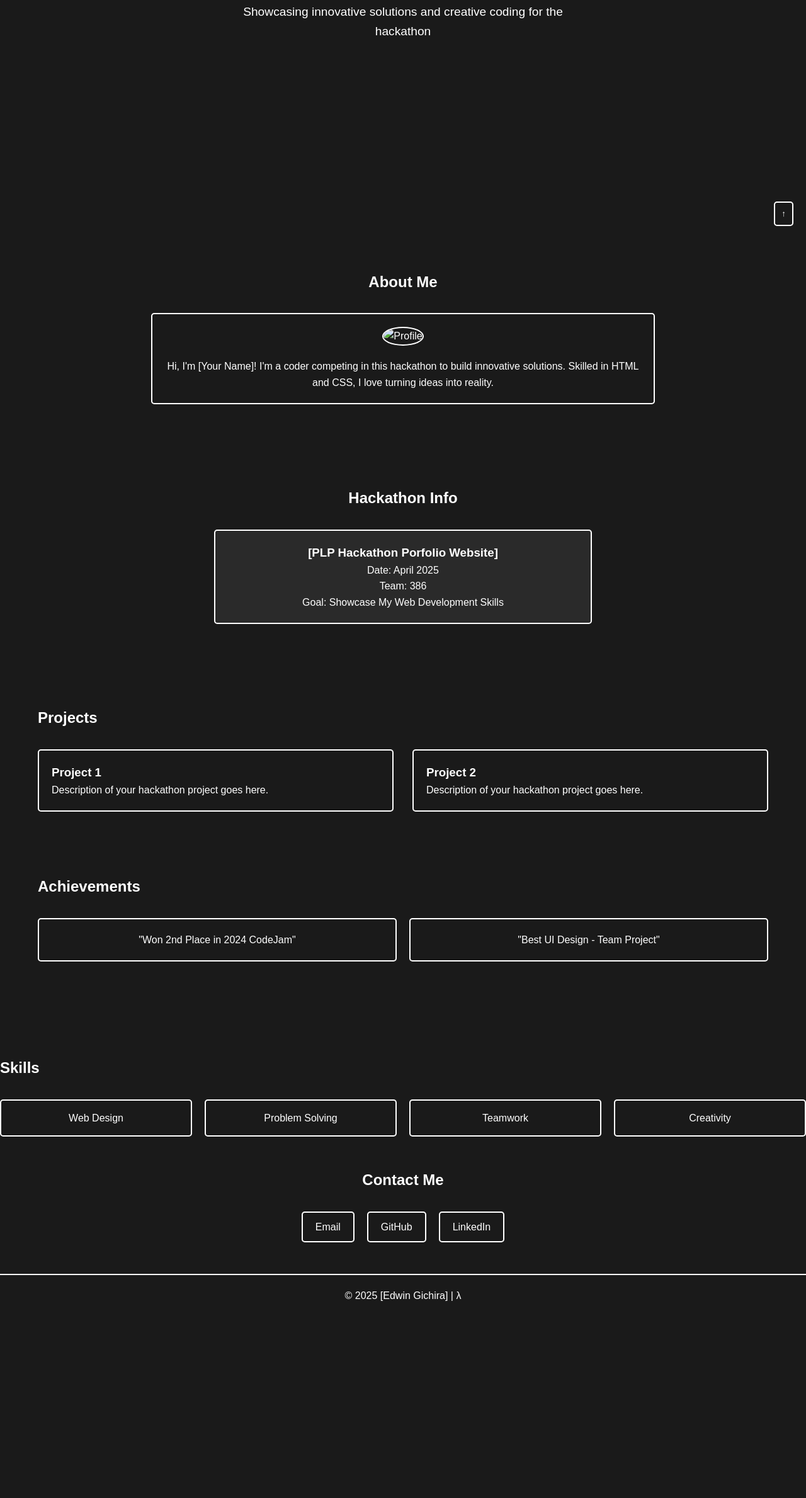
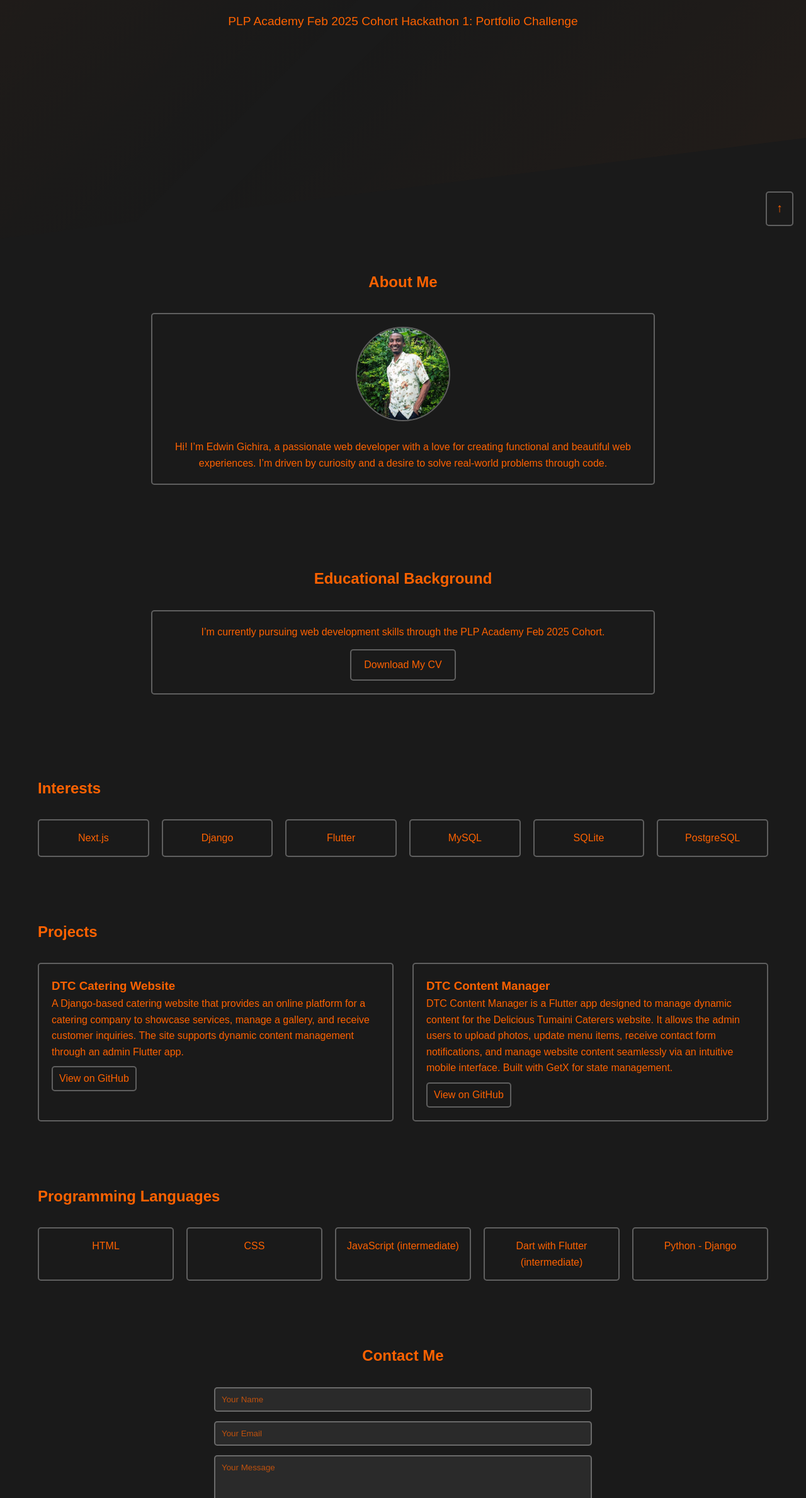
Before and after one commit to EdiGich/PLP_Hackathon_HTML_CSS_Portfolio, a plain HTML site: page index.html in a window 1280 px wide. Shown: the part 421-2800 px from the top of the page at 63% size. Before the commit the page ends 2512 px from the top, so only its background shows below. Drawn offline with Linux system fonts and the light colour scheme.

Commit message:
Added a hamburger menu, downloadable document and porfolio image. Updated the intrests and programming olanguages section.

```diff
--- a/index.html
+++ b/index.html
@@ -4,7 +4,7 @@
 <head>
     <meta charset="UTF-8">
     <meta name="viewport" content="width=device-width, initial-scale=1.0">
-    <title>λ Hackathon Portfolio</title>
+    <title>λ Edwin Gichira - PLP Hackathon Portfolio</title>
     <link rel="stylesheet" href="styles.css">
 </head>
 
@@ -12,82 +12,103 @@
     <div class="lambda-icon">λ</div>
 
     <nav class="nav-container">
+        <input type="checkbox" id="nav-toggle" class="nav-toggle">
+        <label for="nav-toggle" class="hamburger">
+            <span class="bar"></span>
+            <span class="bar"></span>
+            <span class="bar"></span>
+        </label>
         <ul class="nav-menu">
             <li class="nav-item"><a href="#home" class="nav-link">Home</a></li>
+            <li class="nav-item"><a href="#about" class="nav-link">About</a></li>
+            <li class="nav-item"><a href="#education" class="nav-link">Education</a></li>
+            <li class="nav-item"><a href="#interests" class="nav-link">Interests</a></li>
             <li class="nav-item"><a href="#projects" class="nav-link">Projects</a></li>
-            <li class="nav-item"><a href="#about" class="nav-link">About</a></li>
             <li class="nav-item"><a href="#contact" class="nav-link">Contact</a></li>
         </ul>
-        <div class="hamburger">
-            <div class="bar"></div>
-            <div class="bar"></div>
-            <div class="bar"></div>
-        </div>
     </nav>
 
     <section class="hero" id="home">
-        <h1>λ Hackathon Portfolio</h1>
-        <p>Showcasing innovative solutions and creative coding for the hackathon</p>
+        <h1>λ Edwin Gichira</h1>
+        <p>PLP Academy Feb 2025 Cohort Hackathon 1: Portfolio Challenge</p>
     </section>
 
     <section class="about" id="about">
         <h2>About Me</h2>
         <div class="about-content">
-            <img src="profile.jpg" alt="Profile" class="profile-img">
-            <p>Hi, I'm [Your Name]! I'm a coder competing in this hackathon to build innovative solutions. Skilled in
-                HTML
-                and CSS, I love turning ideas into reality.</p>
+            <img src="images/114245977.jpg" alt="Profile" class="profile-img">
+            <p>Hi! I’m Edwin Gichira, a passionate web developer with a love for creating functional and beautiful web
+                experiences. I’m driven by curiosity and a desire to solve real-world problems through code.</p>
+            </div>
+            </section>
+
+            <section class="education" id="education">
+                <h2>Educational Background</h2>
+                <div class="education-content">
+                    <p>I’m currently pursuing web development skills through the PLP Academy Feb 2025 Cohort.</p>
+                    <a href="documents/Edwin Gichira M CV.pdf" download="Edwin_Gichira_CV.pdf" class="cv-btn">Download My CV</a>
         </div>
     </section>
 
-    <section class="hackathon-details">
-        <h2>Hackathon Info</h2>
-        <div class="details-card">
-            <h3>[PLP Hackathon Porfolio Website]</h3>
-            <p>Date: April 2025</p>
-            <p>Team: 386</p>
-            <p>Goal: Showcase My Web Development Skills</p>
+    <section class="interests" id="interests">
+        <h2>Interests</h2>
+        <div class="interests-grid">
+            <div class="interest-item">Next.js</div>
+            <div class="interest-item">Django</div>
+            <div class="interest-item">Flutter</div>
+            <div class="interest-item">MySQL</div>
+            <div class="interest-item">SQLite</div>
+            <div class="interest-item">PostgreSQL</div>
         </div>
     </section>
 
     <section class="projects" id="projects">
         <h2>Projects</h2>
         <div class="project-grid">
-            <div class="project-card">
-                <h3>Project 1</h3>
-                <p>Description of your hackathon project goes here.</p>
+            <div class="project-card" onmouseover="this.style.background='#ff6200'"
+                onmouseout="this.style.background='transparent'">
+                <h3>DTC Catering Website</h3>
+                <p>A Django-based catering website that provides an online platform for a catering company to showcase
+                    services, manage a gallery, and receive customer inquiries. The site supports dynamic content
+                    management through an admin Flutter app.</p>
+                <a href="https://github.com/EdiGich/Catering" target="_blank" class="project-link">View on GitHub</a>
             </div>
-            <div class="project-card">
-                <h3>Project 2</h3>
-                <p>Description of your hackathon project goes here.</p>
+            <div class="project-card" onmouseover="this.style.background='#ff6200'"
+                onmouseout="this.style.background='transparent'">
+                <h3>DTC Content Manager</h3>
+                <p>DTC Content Manager is a Flutter app designed to manage dynamic content for the Delicious Tumaini
+                    Caterers website. It allows the admin users to upload photos, update menu items, receive contact
+                    form notifications, and manage website content seamlessly via an intuitive mobile interface. Built
+                    with GetX for state management.</p>
+                <a href="https://github.com/EdiGich/dtc_content_manager" target="_blank" class="project-link">View on
+                    GitHub</a>
             </div>
         </div>
     </section>
 
-    <section class="achievements">
-        <h2>Achievements</h2>
-        <div class="achievement-grid">
-            <div class="achievement-card">
-                <p>"Won 2nd Place in 2024 CodeJam"</p>
+    <section class="skills">
+        <h2>Programming Languages</h2>
+        <div class="skills-grid">
+            <div class="skill-item">HTML</div>
+            <div class="skill-item">CSS</div>
+            <div class="skill-item">JavaScript (intermediate)</div>
+            <div class="skill-item">Dart with Flutter (intermediate)</div>
+            <div class="skill-item">Python - Django</div>
+
+
             </div>
-            <div class="achievement-card">
-                <p>"Best UI Design - Team Project"</p>
-            </div>
-        </div>
-    </section>
-
-    <section class="skills" id="skills"></section>
-    <h2>Skills</h2>
-    <div class="skills-grid">
-        <div class="skill-item">Web Design</div>
-        <div class="skill-item">Problem Solving</div>
-        <div class="skill-item">Teamwork</div>
-        <div class="skill-item">Creativity</div>
-    </div>
     </section>
 
     <section class="contact" id="contact">
         <h2>Contact Me</h2>
+        <form class="contact-form"
+            onsubmit="event.preventDefault(); alert('Thank you for your message! I’ll get back to you soon.'); this.reset();">
+            <!-- The message is not actually sent. -->
+            <input type="text" placeholder="Your Name" required>
+            <input type="email" placeholder="Your Email" required>
+            <textarea placeholder="Your Message" required></textarea>
+            <button type="submit" class="contact-btn">Send Message</button>
+        </form>
         <div class="contact-links">
             <a href="mailto:edwingichira801@gmail.com" class="contact-btn">Email</a>
             <a href="https://github.com/EdiGich" class="contact-btn">GitHub</a>
@@ -95,21 +116,11 @@
         </div>
     </section>
 
-    <button class="back-to-top">↑</button>
+    <a href="#home" class="back-to-top">↑</a>
 
     <footer>
-        <p>&copy; 2025 [Edwin Gichira] | λ</p>
+        <p>© 2025 Edwin Gichira | λ | PLP Academy Hackathon</p>
     </footer>
-
-    <script>
-        const hamburger = document.querySelector('.hamburger');
-        const navMenu = document.querySelector('.nav-menu');
-
-        hamburger.addEventListener('click', () => {
-            navMenu.classList.toggle('active');
-        });
-    </script>
-
 </body>
 
 </html>
--- a/styles.css
+++ b/styles.css
@@ -4,24 +4,45 @@
     box-sizing: border-box;
 }
 
+html {
+    scroll-behavior: smooth;
+}
+
 body {
     background: #1a1a1a;
-    color: #fff;
+    color: #ff6200;
     font-family: 'Arial', sans-serif;
     line-height: 1.6;
+    position: relative;
+    overflow-x: hidden;
 }
 
-/* Lambda Icon */
+/* Gradient wave background */
+body::before {
+    content: '';
+    position: fixed;
+    top: 0;
+    left: 0;
+    width: 100%;
+    height: 100%;
+    background: linear-gradient(135deg, rgba(255, 98, 0, 0.2) 0%, rgba(255, 98, 0, 0) 50%, rgba(255, 98, 0, 0.2) 100%);
+    clip-path: polygon(0 0, 100% 20%, 100% 80%, 0 100%);
+    z-index: -1;
+    opacity: 0.2;
+}
+
+/* Lambda icon */
 .lambda-icon {
     position: fixed;
     top: 20px;
     left: 20px;
     font-size: 2.5rem;
-    color: #fff;
-    border: 2px solid #fff;
+    color: #ff6200;
+    border: 2px solid rgba(255, 255, 255, 0.3);
     padding: 5px 10px;
     border-radius: 5px;
     transition: transform 0.3s ease;
+    z-index: 20;
 }
 
 .lambda-icon:hover {
@@ -35,12 +56,36 @@ body {
     right: 0;
     padding: 20px;
     width: 100%;
+    background: #1a1a1a;
+    z-index: 10;
+}
+
+.nav-toggle {
+    display: none;
+}
+
+.hamburger {
+    display: none;
+    /* Hidden by default, shown on smaller screens */
+    cursor: pointer;
+    padding: 10px;
+    z-index: 15;
+}
+
+.bar {
+    display: block;
+    width: 25px;
+    height: 3px;
+    background: #ff6200;
+    margin: 5px 0;
+    transition: all 0.3s ease;
 }
 
 .nav-menu {
     display: flex;
     justify-content: flex-end;
     list-style: none;
+    flex-wrap: wrap;
 }
 
 .nav-item {
@@ -48,37 +93,20 @@ body {
 }
 
 .nav-link {
-    color: #fff;
+    color: #ff6200;
     text-decoration: none;
     padding: 8px 15px;
-    border: 2px solid #fff;
+    border: 2px solid rgba(255, 255, 255, 0.3);
     border-radius: 5px;
     transition: all 0.3s ease;
 }
 
 .nav-link:hover {
-    background: #fff;
-    color: #1a1a1a;
+    background: #ff6200;
+    color: #fff;
 }
 
-/* Hamburger Menu */
-.hamburger {
-    display: none;
-    cursor: pointer;
-    border: 2px solid #fff;
-    padding: 10px;
-    border-radius: 5px;
-}
-
-.bar {
-    width: 25px;
-    height: 3px;
-    background: #fff;
-    margin: 5px 0;
-    transition: all 0.3s ease;
-}
-
-/* Main Content */
+/* Hero section */
 .hero {
     height: 100vh;
     display: flex;
@@ -92,7 +120,7 @@ body {
 .hero h1 {
     font-size: 3.5rem;
     margin-bottom: 20px;
-    border-bottom: 2px solid #fff;
+    border-bottom: 2px solid rgba(255, 255, 255, 0.3);
 }
 
 .hero p {
@@ -100,7 +128,92 @@ body {
     max-width: 600px;
 }
 
-/* Projects Section */
+/* About section */
+.about {
+    padding: 50px 20px;
+    text-align: center;
+}
+
+.about-content {
+    max-width: 800px;
+    margin: 30px auto;
+    border: 2px solid rgba(255, 255, 255, 0.3);
+    padding: 20px;
+    border-radius: 5px;
+    transition: transform 0.3s ease;
+}
+
+.about-content:hover {
+    transform: scale(1.02);
+}
+
+.profile-img {
+    width: 150px;
+    height: 150px;
+    border-radius: 50%;
+    border: 2px solid rgba(255, 255, 255, 0.3);
+    margin-bottom: 20px;
+}
+
+/* Education section */
+.education {
+    padding: 50px 20px;
+    text-align: center;
+}
+
+.education-content {
+    max-width: 800px;
+    margin: 30px auto;
+    border: 2px solid rgba(255, 255, 255, 0.3);
+    padding: 20px;
+    border-radius: 5px;
+}
+
+.cv-btn {
+    background: none;
+    color: #ff6200;
+    border: 2px solid rgba(255, 255, 255, 0.3);
+    padding: 10px 20px;
+    border-radius: 5px;
+    cursor: pointer;
+    transition: all 0.3s ease;
+    margin-top: 15px;
+    text-decoration: none;
+    display: inline-block;
+}
+
+.cv-btn:hover {
+    background: #ff6200;
+    color: #fff;
+}
+
+/* Interests section */
+.interests {
+    padding: 50px 20px;
+    max-width: 1200px;
+    margin: 0 auto;
+}
+
+.interests-grid {
+    display: grid;
+    grid-template-columns: repeat(auto-fit, minmax(150px, 1fr));
+    gap: 20px;
+    margin-top: 30px;
+}
+
+.interest-item {
+    border: 2px solid rgba(255, 255, 255, 0.3);
+    padding: 15px;
+    text-align: center;
+    border-radius: 5px;
+    transition: all 0.3s ease;
+}
+
+.interest-item:hover {
+    background: #ff6200;
+}
+
+/* Projects section */
 .projects {
     padding: 50px 20px;
     max-width: 1200px;
@@ -115,7 +228,7 @@ body {
 }
 
 .project-card {
-    border: 2px solid #fff;
+    border: 2px solid rgba(255, 255, 255, 0.3);
     padding: 20px;
     border-radius: 5px;
     transition: transform 0.3s ease;
@@ -125,65 +238,23 @@ body {
     transform: translateY(-10px);
 }
 
-/* Responsive Design */
-@media (max-width: 768px) {
-    .nav-menu {
-        display: none;
-        position: fixed;
-        top: 0;
-        right: -100%;
-        height: 100vh;
-        width: 250px;
-        background: #2a2a2a;
-        flex-direction: column;
-        padding: 80px 20px;
-        transition: 0.3s ease;
-    }
-
-    .nav-menu.active {
-        display: flex;
-        right: 0;
-    }
-
-    .nav-item {
-        margin: 20px 0;
-    }
-
-    .hamburger {
-        display: block;
-    }
-
-    .hero h1 {
-        font-size: 2rem;
-    }
+.project-link {
+    color: #ff6200;
+    text-decoration: none;
+    border: 2px solid rgba(255, 255, 255, 0.3);
+    padding: 5px 10px;
+    border-radius: 5px;
+    display: inline-block;
+    margin-top: 10px;
+    transition: all 0.3s ease;
 }
 
-.about {
-    padding: 50px 20px;
-    text-align: center;
+.project-link:hover {
+    background: #ff6200;
+    color: #fff;
 }
 
-.about-content {
-    max-width: 800px;
-    margin: 30px auto;
-    border: 2px solid #fff;
-    padding: 20px;
-    border-radius: 5px;
-    transition: transform 0.3s ease;
-}
-
-.about-content:hover {
-    transform: scale(1.02);
-}
-
-.profile-img {
-    width: 150px;
-    height: 150px;
-    border-radius: 50%;
-    border: 2px solid #fff;
-    margin-bottom: 20px;
-}
-
+/* Skills section */
 .skills {
     padding: 50px 20px;
     max-width: 1200px;
@@ -198,7 +269,7 @@ body {
 }
 
 .skill-item {
-    border: 2px solid #fff;
+    border: 2px solid rgba(255, 255, 255, 0.3);
     padding: 15px;
     text-align: center;
     border-radius: 5px;
@@ -206,13 +277,57 @@ body {
 }
 
 .skill-item:hover {
-    background: #fff;
-    color: #1a1a1a;
+    background: #ff6200;
 }
 
+/* Contact section */
 .contact {
     padding: 50px 20px;
     text-align: center;
+}
+
+.contact-form {
+    max-width: 600px;
+    margin: 30px auto;
+    display: flex;
+    flex-direction: column;
+    gap: 15px;
+}
+
+.contact-form input,
+.contact-form textarea {
+    background: #2a2a2a;
+    border: 2px solid rgba(255, 255, 255, 0.3);
+    padding: 10px;
+    color: #ff6200;
+    border-radius: 5px;
+    font-family: 'Arial', sans-serif;
+}
+
+.contact-form input::placeholder,
+.contact-form textarea::placeholder {
+    color: #ff6200;
+    opacity: 0.7;
+}
+
+.contact-form textarea {
+    height: 100px;
+    resize: vertical;
+}
+
+.contact-form button {
+    background: none;
+    color: #ff6200;
+    border: 2px solid rgba(255, 255, 255, 0.3);
+    padding: 10px;
+    border-radius: 5px;
+    cursor: pointer;
+    transition: all 0.3s ease;
+}
+
+.contact-form button:hover {
+    background: #ff6200;
+    color: #fff;
 }
 
 .contact-links {
@@ -224,69 +339,47 @@ body {
 }
 
 .contact-btn {
-    color: #fff;
+    color: #ff6200;
     text-decoration: none;
     padding: 10px 20px;
-    border: 2px solid #fff;
+    border: 2px solid rgba(255, 255, 255, 0.3);
     border-radius: 5px;
     transition: all 0.3s ease;
 }
 
 .contact-btn:hover {
-    background: #fff;
-    color: #1a1a1a;
+    background: #ff6200;
+    color: #fff;
 }
 
-.hackathon-details {
-    padding: 50px 20px;
-    text-align: center;
-}
-
-.details-card {
-    max-width: 600px;
-    margin: 30px auto;
-    border: 2px solid #fff;
-    padding: 20px;
-    background: #2a2a2a;
-    border-radius: 5px;
-    transition: transform 0.3s ease;
-}
-
-.details-card:hover {
-    transform: translateY(-5px);
-}
-
-.achievements {
-    padding: 50px 20px;
-    max-width: 1200px;
-    margin: 0 auto;
-}
-
-.achievement-grid {
-    display: grid;
-    grid-template-columns: repeat(auto-fit, minmax(250px, 1fr));
-    gap: 20px;
-    margin-top: 30px;
-}
-
-.achievement-card {
-    border: 2px solid #fff;
-    padding: 20px;
-    text-align: center;
-    border-radius: 5px;
-    transition: transform 0.3s ease;
-}
-
-.achievement-card:hover {
-    transform: rotate(2deg);
-}
-
+/* Footer */
 footer {
     padding: 20px;
     text-align: center;
-    border-top: 2px solid #fff;
+    border-top: 2px solid rgba(255, 255, 255, 0.3);
 }
 
+/* Back to top */
+.back-to-top {
+    position: fixed;
+    bottom: 20px;
+    right: 20px;
+    background: none;
+    color: #ff6200;
+    border: 2px solid rgba(255, 255, 255, 0.3);
+    padding: 10px 15px;
+    border-radius: 5px;
+    text-decoration: none;
+    transition: all 0.3s ease;
+    font-size: 1.2rem;
+}
+
+.back-to-top:hover {
+    background: #ff6200;
+    color: #fff;
+}
+
+/* Fade animation */
 @keyframes fadeIn {
     from {
         opacity: 0;
@@ -298,25 +391,80 @@ footer {
 }
 
 .hero,
+.about,
+.education,
+.interests,
 .projects,
-.about {
+.skills,
+.contact {
     animation: fadeIn 1s ease-in;
 }
 
-.back-to-top {
-    position: fixed;
-    bottom: 20px;
-    right: 20px;
-    background: none;
-    color: #fff;
-    border: 2px solid #fff;
-    padding: 10px;
-    border-radius: 5px;
-    cursor: pointer;
-    transition: all 0.3s ease;
+/* Responsive design with hamburger menu */
+@media (max-width: 768px) {
+    .hamburger {
+        display: block;
+        position: absolute;
+        top: 20px;
+        right: 20px;
+        z-index: 15;
+    }
+
+    .nav-menu {
+        display: none;
+        position: fixed;
+        top: 0;
+        right: 0;
+        width: 250px;
+        height: 100vh;
+        background: #1a1a1a;
+        flex-direction: column;
+        align-items: center;
+        padding: 80px 20px;
+        transition: transform 0.3s ease;
+        transform: translateX(100%);
+    }
+
+    .nav-toggle:checked~.nav-menu {
+        display: flex;
+        transform: translateX(0);
+    }
+
+    .nav-item {
+        margin: 20px 0;
+    }
+
+    .hero h1 {
+        font-size: 2rem;
+    }
+
+    .back-to-top {
+        bottom: 15px;
+        right: 15px;
+        padding: 8px 12px;
+        font-size: 1rem;
+    }
 }
 
-.back-to-top:hover {
-    background: #fff;
-    color: #1a1a1a;
+/* Additional mobile adjustments */
+@media (max-width: 480px) {
+    .nav-item {
+        margin: 15px 0;
+    }
+
+    .nav-link {
+        padding: 6px 12px;
+    }
+
+    .back-to-top {
+        bottom: 10px;
+        right: 10px;
+        padding: 6px 10px;
+        font-size: 0.9rem;
+    }
+
+    .contact-form input,
+    .contact-form textarea {
+        font-size: 0.9rem;
+    }
 }
```
Also changed, not shown: images/114245977.jpg (added), 1 other file.
